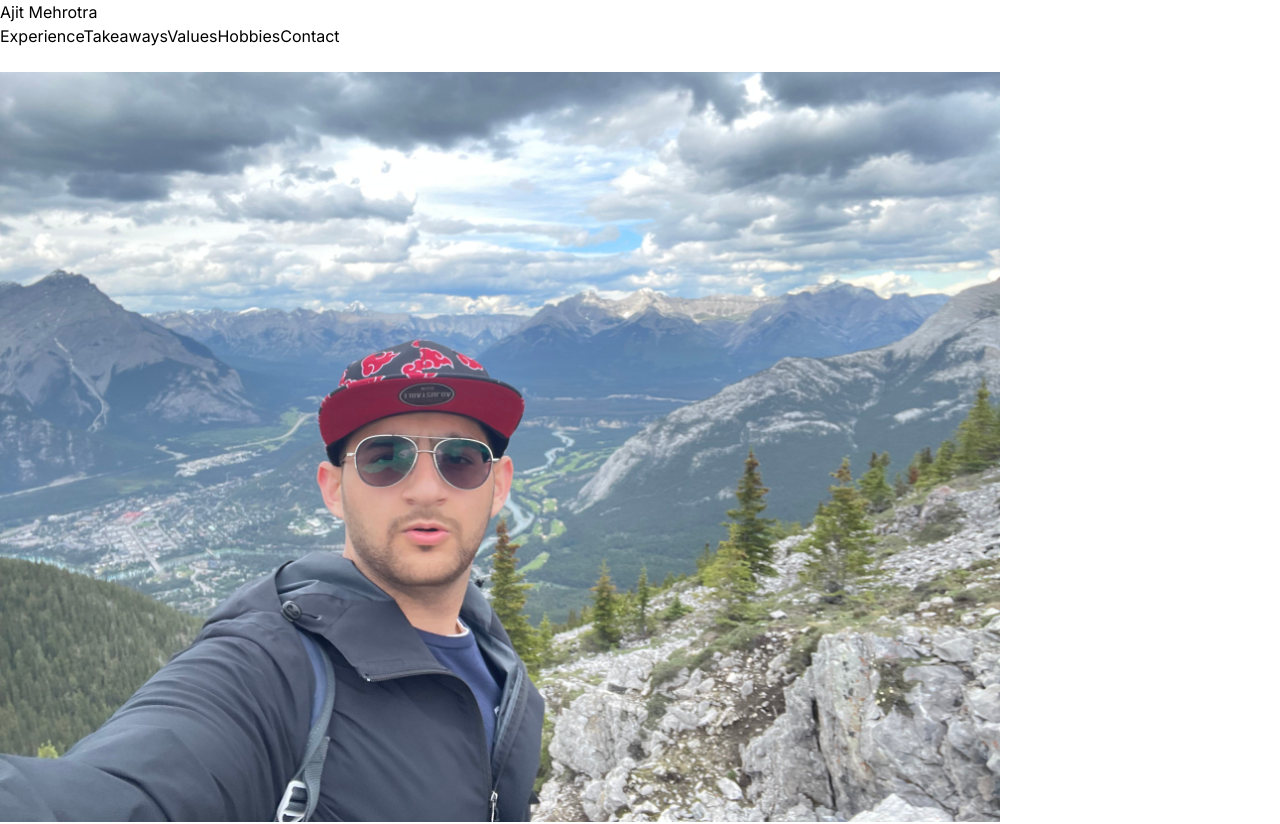
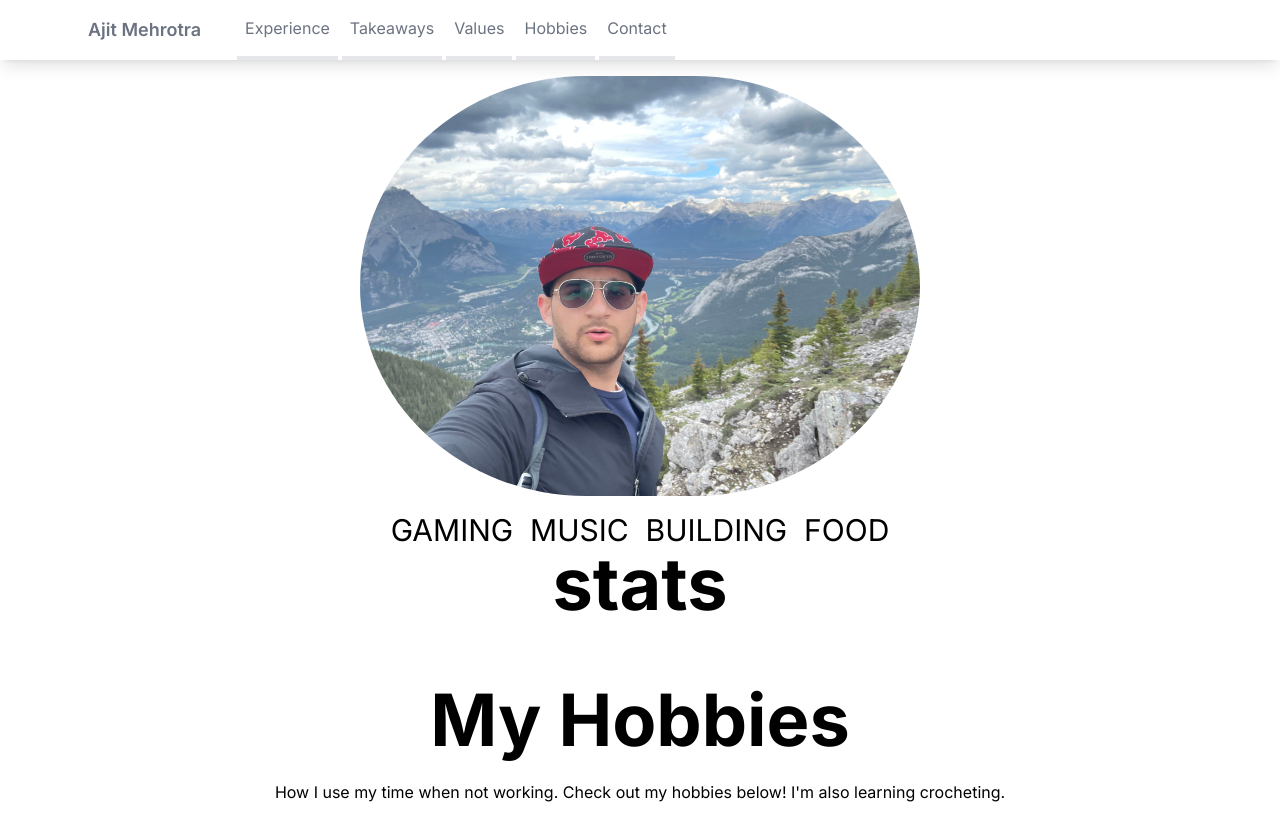
Before and after one commit to Ajit-Mehrotra/ajit-website, a Next.js app: page /Me in a window 1280 px wide. Shown: the top 824 px of the page. Built offline with nearby package versions, Linux system fonts and the light colour scheme.

Commit message:
shorten landing page

```diff
--- a/components/Navbar.tsx
+++ b/components/Navbar.tsx
@@ -22,16 +22,16 @@ function Navbar() {
                             <Link className="py-4 px-2 text-gray-500 border-b-4 hover:border-gray-600 transition duration-300" href="/#experience">
                                 Experience
                             </Link>
-                            <Link href="/#takeaways" className="py-4 px-2 text-gray-500 border-b-4 hover:border-gray-600 transition duration-300">
+                            <Link href="#takeaways" className="py-4 px-2 text-gray-500 border-b-4 hover:border-gray-600 transition duration-300">
                                 Takeaways
                             </Link>
-                            <Link className="py-4 px-2 text-gray-500 border-b-4 hover:border-gray-600 transition duration-300" href="/#values">
+                            <Link className="py-4 px-2 text-gray-500 border-b-4 hover:border-gray-600 transition duration-300" href="#values">
                                 Values
                             </Link>
-                            <Link className="py-4 px-2 text-gray-500 border-b-4 hover:border-gray-600 transition duration-300" href="/Me">
+                            <Link className="py-4 px-2 text-gray-500 border-b-4 hover:border-gray-600 transition duration-300" href="Me">
                                 Hobbies
                             </Link>
-                            <Link className="py-4 px-2 text-gray-500 border-b-4 hover:border-gray-600 transition duration-300" href="/#contact">
+                            <Link className="py-4 px-2 text-gray-500 border-b-4 hover:border-gray-600 transition duration-300" href="#contact">
                                 Contact
                             </Link>
                         </div>
@@ -60,19 +60,19 @@ function Navbar() {
             </div>
             {isOpen && (
                 <div className="md:hidden">
-                    <Link className={`block py-2 px-4 text-sm hover:bg-gray-200 transition duration-300 `} href="/#experience">
+                    <Link className={`block py-2 px-4 text-sm hover:bg-gray-200 transition duration-300 `} href="#experience">
                         Experience
                     </Link>
-                    <Link href="/#takeaways" className={`block py-2 px-4 text-sm hover:bg-gray-200 transition duration-300`}>
+                    <Link href="#takeaways" className={`block py-2 px-4 text-sm hover:bg-gray-200 transition duration-300`}>
                         Takeaways
                     </Link>
-                    <Link href="/#values" className={`block py-2 px-4 text-sm hover:bg-gray-200 transition duration-300 `}>
+                    <Link href="#values" className={`block py-2 px-4 text-sm hover:bg-gray-200 transition duration-300 `}>
                         Values
                     </Link>
                     <Link className={`block py-2 px-4 text-sm hover:bg-gray-200 transition duration-300 `} href="/Me">
                         Hobbies
                     </Link>
-                    <Link className={`block py-2 px-4 text-sm hover:bg-gray-200 transition duration-300 `} href="/#contact">
+                    <Link className={`block py-2 px-4 text-sm hover:bg-gray-200 transition duration-300 `} href="#contact">
                         Contact
                     </Link>
                 </div>
--- a/components/landing/Experience.tsx
+++ b/components/landing/Experience.tsx
@@ -159,15 +159,15 @@ function Experience() {
                     <ExperienceList experiences={projectExperiences} />
                 </div>
             </div>
-            <div className=" w-full mx-auto p-8 flex flex-rowmd:space-y-0 md:space-x-8  transition-all duration-300">
+            <div className=" w-full mx-auto px-8 flex flex-rowmd:space-y-0 md:space-x-8  transition-all duration-300">
 
                 <div className="group w-full hover:bg-gray-200 transition-all duration-300 rounded-lg ">
                     <h2 className="text-2xl font-light uppercase mb-6 text-center group-hover:font-bold transition-all duration-300">Other Experience</h2>
                     <ExperienceList experiences={otherExperiences} />
                 </div>
             </div>
-            <div className="p-8 ">
-                <div className="text-2xl font-light mb-4 pl-8">Tech Skills: <span className="inline-block text-sm"> Python, Java, SQL, JavaScript, TypeScript, React.js, Next.js, Node.js, Tailwind CSS </span></div>
+            <div className="">
+                <div className="text-2xl font-light mb-4 pl-8">Tech Skills: <span className="inline-block text-sm"> Python, Java, SQL, JavaScript, TypeScript, PHP, React.js, Next.js, Node.js, Tailwind CSS </span></div>
                 <div className="text-2xl font-light mb-4 pl-8">Leadership Skills: <span className="inline-block text-sm"> Critical and Strategic Thinking, Inclusivity, Communication, Adaptability, Agile Methodologies, Listening </span></div>
             </div>
 
--- a/components/landing/Takeaways.tsx
+++ b/components/landing/Takeaways.tsx
@@ -21,14 +21,14 @@ const takeaways: String[] = [
 
 function Takeaways() {
     return (
-        <div  className="">
+        <div className="">
             <h1 className=" text-center font-bold mb-6 text-4xl sm:text-5xl md:text-6xl lg:text-7xl">Key Takeaways from Experience</h1>
             <div className="grid grid-rows-auto items-center justify-center p-5">
                 <ol className="list-decimal" type="1" >
                     {takeaways.map((takeaway, index) => (
                         <div key={index}>
                             <li >
-                                <LinkComponent href={`/Takeaways#${index}`}>{index + 1}. {takeaway}</LinkComponent>
+                                <LinkComponent href={`/Takeaways#${index}`}>{takeaway}</LinkComponent>
                             </li>
 
                         </div>
--- a/components/me/Hobbies.tsx
+++ b/components/me/Hobbies.tsx
@@ -45,7 +45,7 @@ const hobbies: Hobby[] = [
 
 const HobbiesSection: React.FC = () => {
     return (
-        <div className=" bg-yellow-300 py-[4rem] w-full  " id='hobbies'>
+        <div className="  py-[4rem] w-full  " id='hobbies'>
             <h1 className=" text-center font-bold mb-6 text-5xl md:text-6xl lg:text-7xl ">My Hobbies</h1>
             <p className="mt-4 text-center ">How I use my time when not working. Check out my hobbies below! I&apos;m also learning crocheting.  </p>
             <div className="flex-col space-y-20">
--- a/package.json
+++ b/package.json
@@ -16,8 +16,8 @@
     "autoprefixer": "10.4.14",
     "eslint": "8.40.0",
     "eslint-config-next": "13.4.2",
-    "next": "13.4.2",
-    "postcss": "8.4.23",
+    "next": "^13.5.4",
+    "postcss": "^8.4.31",
     "react": "18.2.0",
     "react-dom": "18.2.0",
     "tailwindcss": "3.3.2",
--- a/pages/index.tsx
+++ b/pages/index.tsx
@@ -6,9 +6,7 @@ import Experience from '../components/landing/Experience'
 import Arrow from '../components/Arrow'
 import Takeaways from '../components/landing/Takeaways'
 import CultureValues from '../components/landing/CultureValues'
-import HobbiesSection from '../components/me/Hobbies'
 import ContactMe from '../components/landing/ContactMe'
-import LinkComponent from '../components/LinkComponent'
 
 
 
--- a/tailwind.config.js
+++ b/tailwind.config.js
@@ -1,10 +1,6 @@
 /** @type {import('tailwindcss').Config} */
 module.exports = {
-  content: [
-    './src/pages/**/*.{js,ts,jsx,tsx,mdx}',
-    './src/components/**/*.{js,ts,jsx,tsx,mdx}',
-    './src/app/**/*.{js,ts,jsx,tsx,mdx}',
-  ],
+  content: ['./pages/**/*.{js,ts,jsx,tsx}', './components/**/*.{js,ts,jsx,tsx}'],
   variants: {
     extend: {
       fontBold: ['group-hover'],
```
Also changed, not shown: 1 other file (tests, documents, lock files or other folders).
